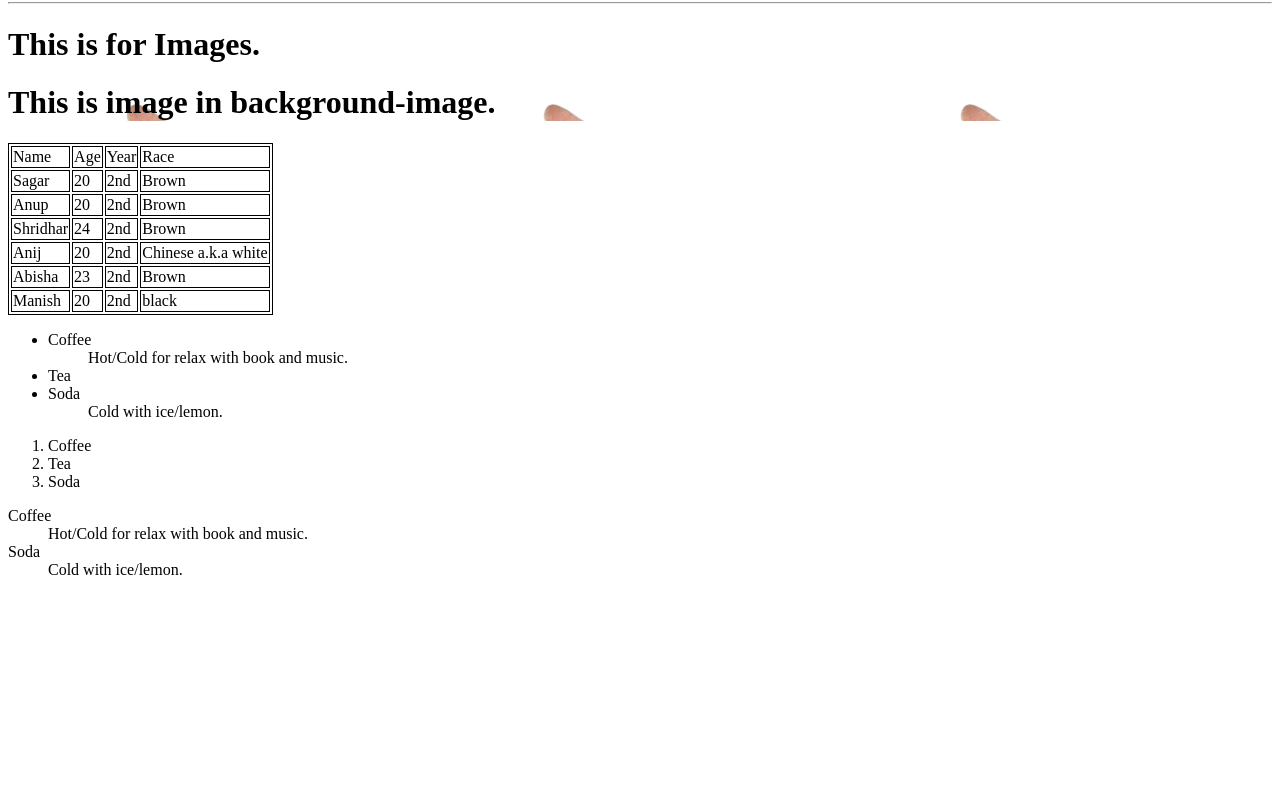
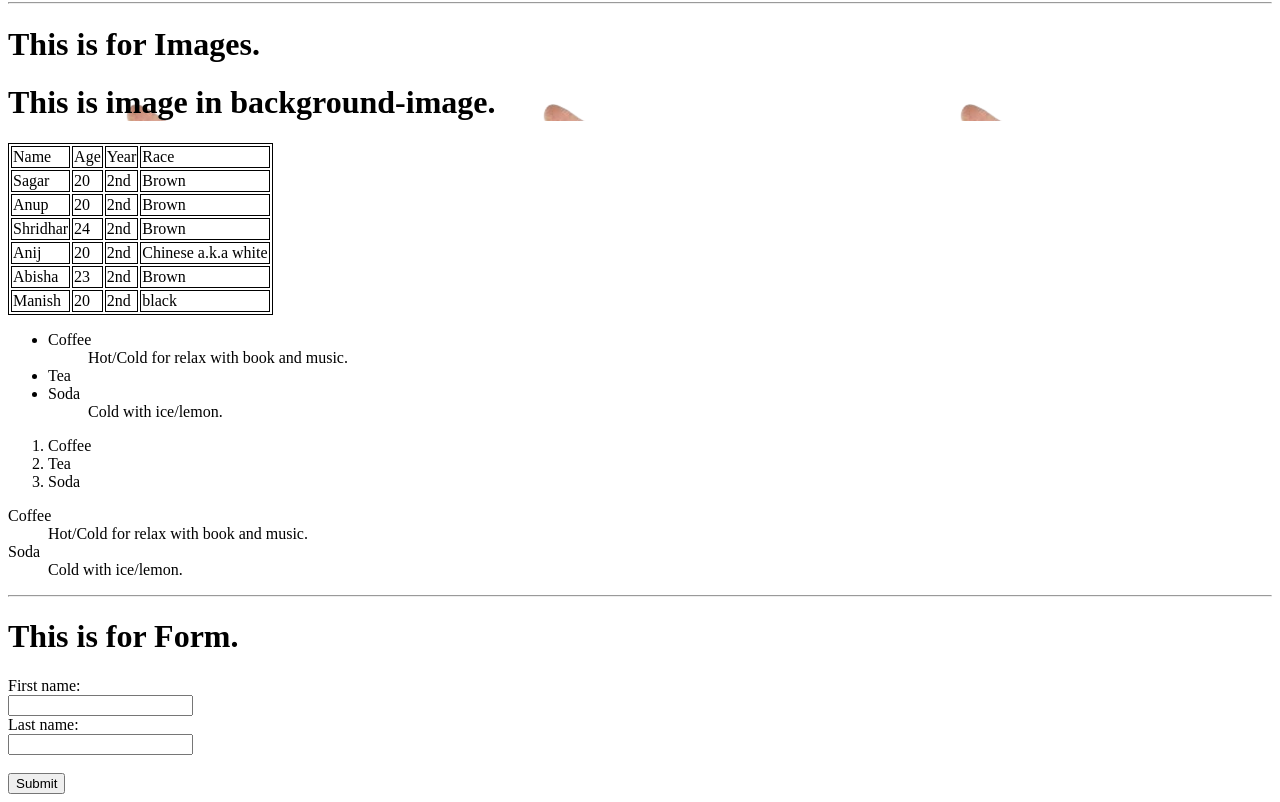
Before and after one commit to Lancerfx/HTML, a plain HTML site: page index.html in a window 1280 px wide. Shown: the part 5121-5923 px from the top of the page. Before the commit the page ends 5716 px from the top, so only its background shows below. Drawn offline with Linux system fonts and the light colour scheme.

Commit message:
Update index.html

```diff
--- a/index.html
+++ b/index.html
@@ -260,6 +260,20 @@ comment-->
   <dt>Soda</dt>
   <dd>Cold with ice/lemon.</dd>
 </dl>
+<hr>
+
+
+<h1> This is for Form.</h1>
+
+<form>
+  <label for="fname">First name:</label><br>
+  <input type="text" id="fname" name="fname"><br>
+  <label for="lname">Last name:</label><br>
+  <input type="text" id="lname" name="lname"><br>
+  <label for="submit"></label><br>
+  <input type="submit" id="submit" name="submit"><br>
+
+</form>
 </body>
 
 
```
